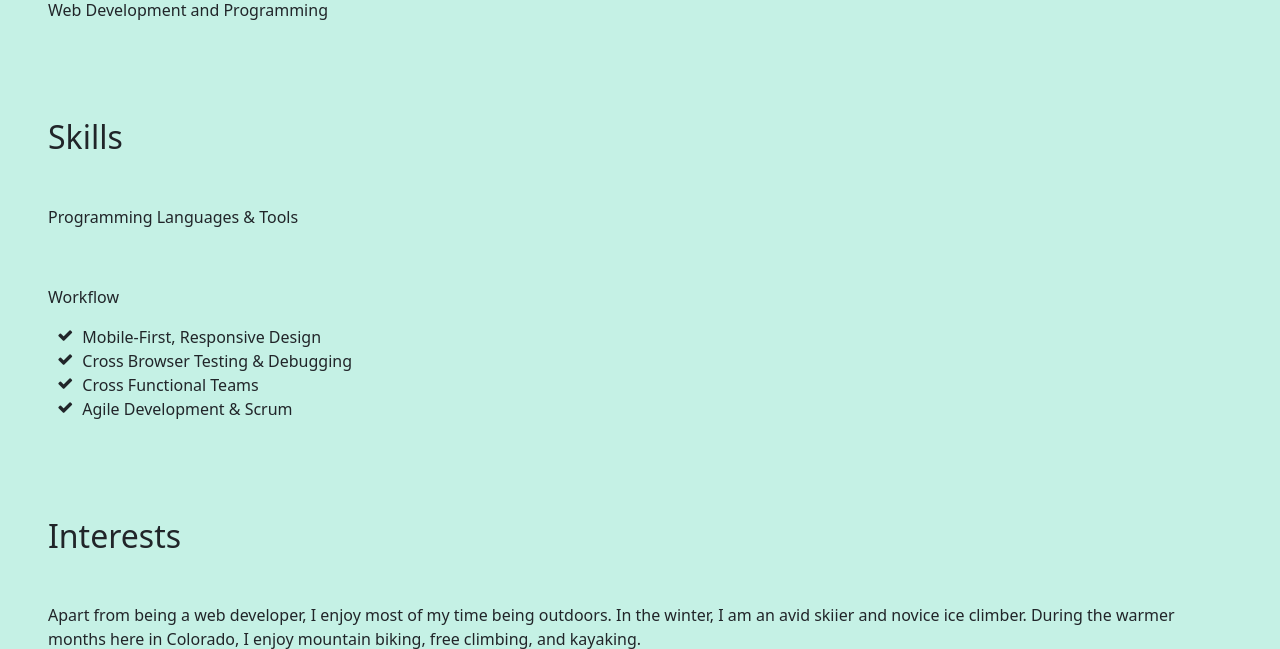
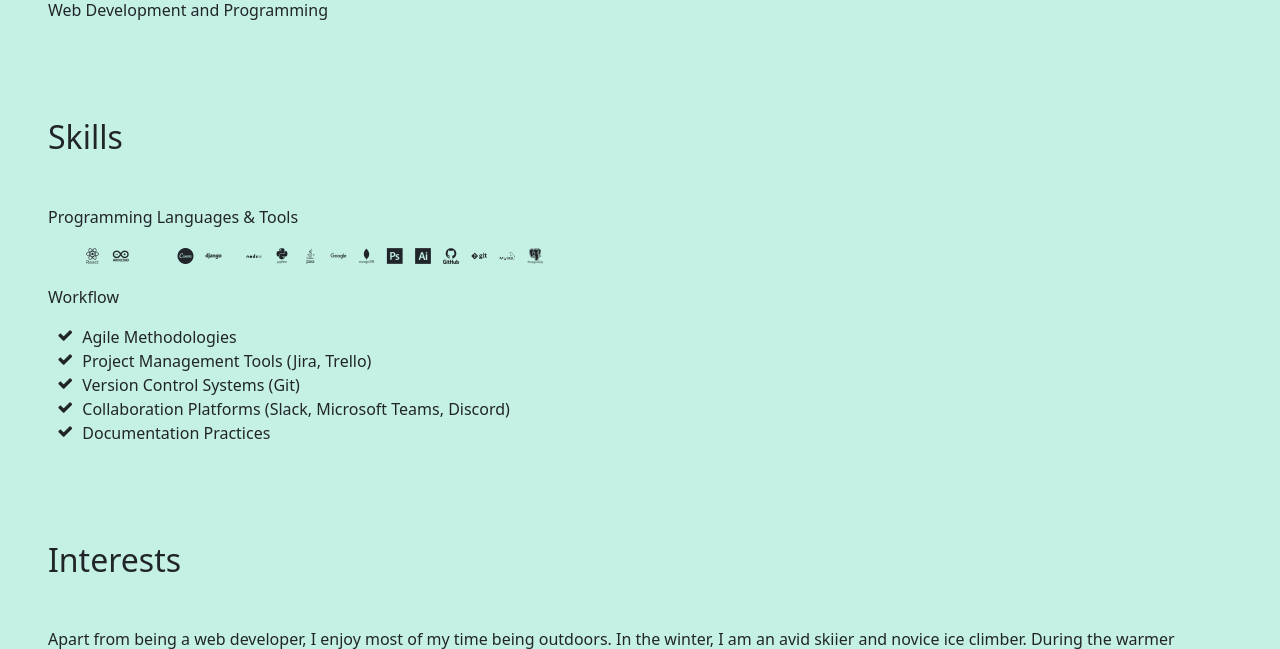
Before and after one commit to artimre098/Django-SIS, a Django app: page /resume in a window 1280 px wide. Shown: the part 1825-2474 px from the top of the page. Run offline with Django 5.2, Linux system fonts and the light colour scheme; some libraries are stand-ins or nearby versions; some web fonts are replaced.

Commit message:
working on my portfolio

```diff
--- a/ACS/templates/my-resume.html
+++ b/ACS/templates/my-resume.html
@@ -17,6 +17,9 @@
     <link href="https://fonts.googleapis.com/css?family=Saira+Extra+Condensed:100,200,300,400,500,600,700,800,900" rel="stylesheet">
     <link href="https://fonts.googleapis.com/css?family=Open+Sans:300,300i,400,400i,600,600i,700,700i,800,800i" rel="stylesheet">
     <link href="{% static 'vendor/font-awesome/css/font-awesome.min.css' %}" rel="stylesheet">
+
+    <link rel="stylesheet" type='text/css' href="https://cdn.jsdelivr.net/gh/devicons/devicon@latest/devicon.min.css" />
+
     <link href="{% static 'vendor/devicons/css/devicons.min.css' %}" rel="stylesheet">
     <link href="{% static 'vendor/simple-line-icons/css/simple-line-icons.css' %}" rel="stylesheet">
 
@@ -230,13 +233,13 @@
               <i class="devicons devicons-javascript"></i>
             </li>
             <li class="list-inline-item">
-              <i class="devicons devicons-jquery"></i>
+              <i class="devicons devicon-react-original-wordmark"></i>
             </li>
             <li class="list-inline-item">
-              <i class="devicons devicons-sass"></i>
+              <i class="devicons devicon-arduino-plain-wordmark"></i>
             </li>
             <li class="list-inline-item">
-              <i class="devicons devicons-less"></i>
+              <i class="devicons devicon-azuresqldatabase-plain"></i>
             </li>
             <li class="list-inline-item">
               <i class="devicons devicons-bootstrap"></i>
@@ -245,13 +248,46 @@
               <i class="devicons devicons-wordpress"></i>
             </li>
             <li class="list-inline-item">
-              <i class="devicons devicons-grunt"></i>
+              <i class="devicons devicon-canva-original"></i>
             </li>
             <li class="list-inline-item">
-              <i class="devicons devicons-gulp"></i>
+              <i class="devicons devicon-django-plain-wordmark"></i>
             </li>
             <li class="list-inline-item">
               <i class="devicons devicons-npm"></i>
+            </li>
+            <li class="list-inline-item">
+              <i class="devicons devicon-nodejs-plain-wordmark"></i>
+            </li>
+            <li class="list-inline-item">
+              <i class="devicons devicon-python-plain-wordmark"></i>
+            </li>
+            <li class="list-inline-item">
+              <i class="devicons devicon-java-plain-wordmark"></i>
+            </li>
+            <li class="list-inline-item">
+              <i class="devicons devicon-google-plain-wordmark"></i>
+            </li>
+            <li class="list-inline-item">
+              <i class="devicons devicon-mongodb-plain-wordmark"></i>
+            </li>
+            <li class="list-inline-item">
+              <i class="devicons devicon-photoshop-plain"></i>
+            </li>
+            <li class="list-inline-item">
+              <i class="devicons devicon-illustrator-plain"></i>
+            </li>
+            <li class="list-inline-item">
+              <i class="devicons devicon-github-original-wordmark"></i>
+            </li>
+            <li class="list-inline-item">
+              <i class="devicons devicon-git-plain-wordmark"></i>
+            </li>
+            <li class="list-inline-item">
+              <i class="devicons devicon-mysql-plain-wordmark"></i>
+            </li>
+            <li class="list-inline-item">
+              <i class="devicons devicon-postgresql-plain-wordmark"></i>
             </li>
           </ul>
 
@@ -259,16 +295,19 @@
           <ul class="fa-ul mb-0">
             <li>
               <i class="fa-li fa fa-check"></i>
-              Mobile-First, Responsive Design</li>
+               Agile Methodologies</li>
             <li>
               <i class="fa-li fa fa-check"></i>
-              Cross Browser Testing &amp; Debugging</li>
+              Project Management Tools (Jira, Trello) </li>
             <li>
               <i class="fa-li fa fa-check"></i>
-              Cross Functional Teams</li>
+              Version Control Systems (Git)</li>
             <li>
               <i class="fa-li fa fa-check"></i>
-              Agile Development &amp; Scrum</li>
+              Collaboration Platforms (Slack, Microsoft Teams, Discord)</li>
+            <li>
+              <i class="fa-li fa fa-check"></i>
+              Documentation Practices</li>
           </ul>
         </div>
       </section>
```
